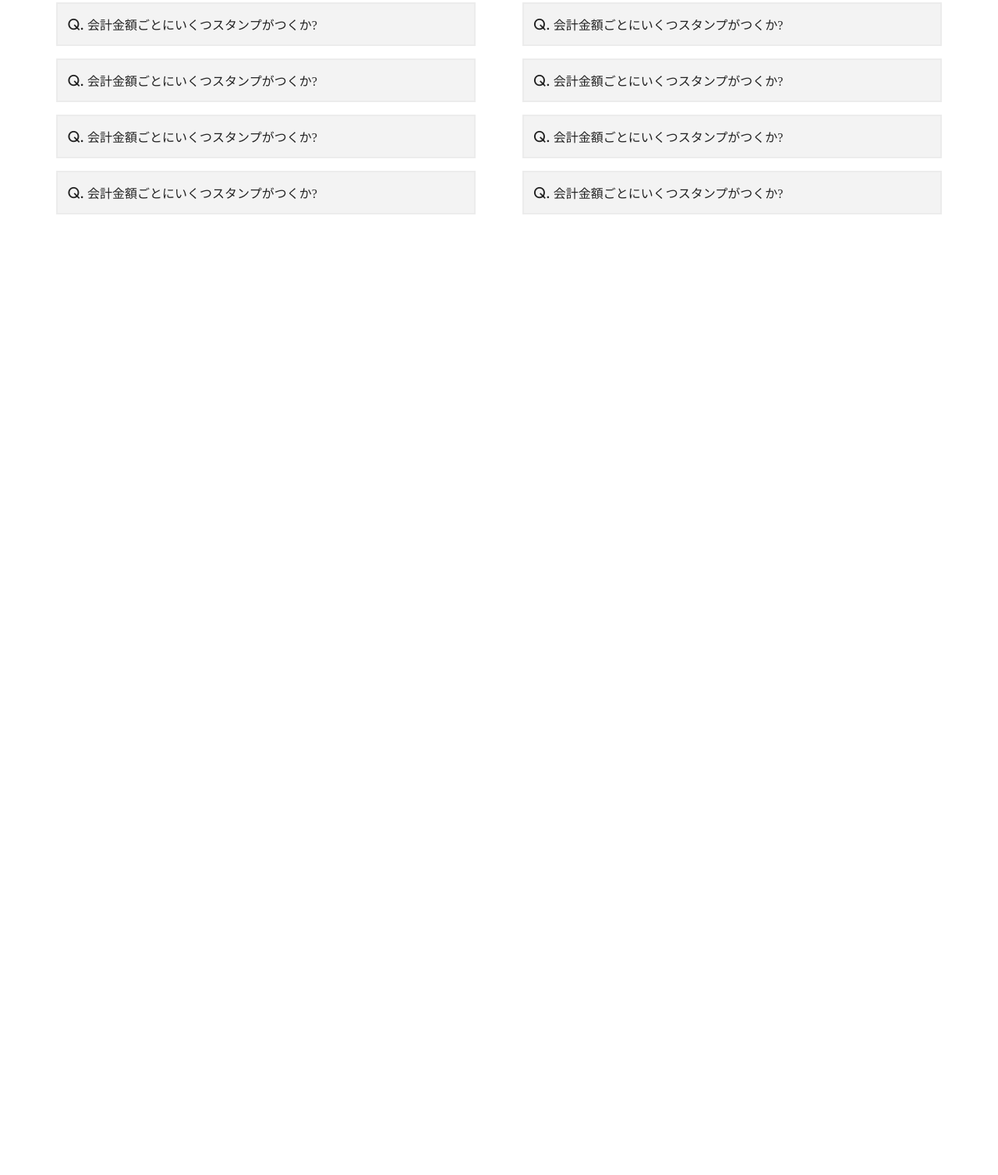
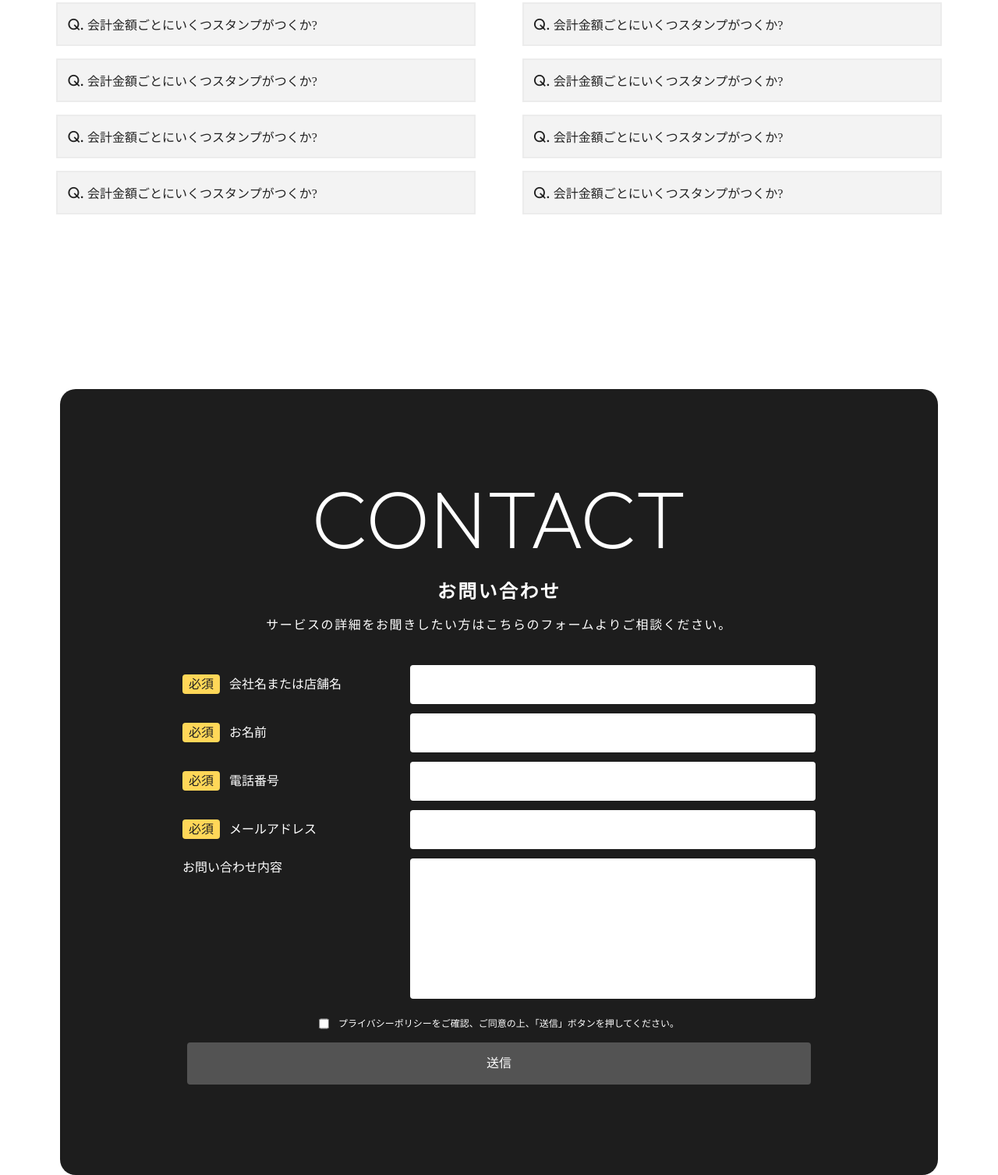
Before and after one commit to Tducdz/Gigaripi-PC, a website: page index.html in a window 1280 px wide. Shown: the part 9573-11080 px from the top of the page at 78% size. Before the commit the page ends 10072 px from the top, so only its background shows below. Drawn offline with Linux system fonts and the light colour scheme; a web font is replaced by a local one.

Commit message:
feat: contact

```diff
--- a/index.html
+++ b/index.html
@@ -19,6 +19,7 @@
       <section id="functions"></section>
       <section id="plans"></section>
       <section id="tutorial"></section>
+      <section id="contact"></section>
     </main>
 
     <footer></footer>
--- /dev/null
+++ b/src/components/contact.html
@@ -0,0 +1,85 @@
+<div class="bg-[#1d1d1d] text-white pt-22 pb-29 rounded-[20px] w-[88%] mx-auto">
+  <p class="font-[Outfit] text-[6.5rem] font-extralight text-center">CONTACT</p>
+  <p class="text-2xl font-bold text-center tracking-widest">お問い合わせ</p>
+  <p class="tracking-widest text-center leading-13.5">
+    サービスの詳細をお聞きしたい方はこちらのフォームよりご相談ください。
+  </p>
+  <div class="w-[812px] mx-auto pt-6 pb-3">
+    <div class="flex items-center justify-between gap-16 pb-3">
+      <label for="company" class="left-0"
+        ><span class="px-2 py-1 bg-[#FFD758] text-[#222] rounded-sm mr-3"
+          >必須</span
+        >会社名または店舗名</label
+      ><input
+        class="bg-white w-130 h-12.5 rounded-sm p text-black px-4"
+        id="company"
+        type="text"
+        autocomplete="on"
+      />
+    </div>
+
+    <div class="flex items-center justify-between gap-16 pb-3">
+      <label for="name" class="left-0"
+        ><span class="px-2 py-1 bg-[#FFD758] text-[#222] rounded-sm mr-3"
+          >必須</span
+        >お名前</label
+      ><input
+        class="bg-white w-130 h-12.5 rounded-sm p text-black px-4"
+        id="name"
+        type="text"
+        autocomplete="on"
+      />
+    </div>
+
+    <div class="flex items-center justify-between gap-16 pb-3">
+      <label for="phone" class="left-0"
+        ><span class="px-2 py-1 bg-[#FFD758] text-[#222] rounded-sm mr-3"
+          >必須</span
+        >電話番号</label
+      ><input
+        class="bg-white w-130 h-12.5 rounded-sm p text-black px-4"
+        id="phone"
+        type="tel"
+        autocomplete="on"
+      />
+    </div>
+
+    <div class="flex items-center justify-between gap-16 pb-3">
+      <label for="email" class="left-0"
+        ><span class="px-2 py-1 bg-[#FFD758] text-[#222] rounded-sm mr-3"
+          >必須</span
+        >メールアドレス</label
+      ><input
+        class="bg-white w-130 h-12.5 rounded-sm p text-black px-4"
+        id="email"
+        type="email"
+        autocomplete="on"
+      />
+    </div>
+
+    <div class="flex justify-between gap-16 pb-3">
+      <label for="email" class="left-0">お問い合わせ内容</label
+      ><input
+        class="bg-white w-130 h-45 rounded-sm"
+        p
+        text-black
+        px-4
+        id="email"
+        type="email"
+        autocomplete="on"
+      />
+    </div>
+  </div>
+
+  <div class="flex justify-center">
+    <input type="checkbox" id="confirm" />
+    <label class="text-center text-xs ml-3" for="confirm"
+      >プライバシーポリシーをご確認、ご同意の上、「送信」ボタンを押してください。</label
+    >
+  </div>
+  <div
+    class="leading-13.5 bg-[#535353] w-[50rem] mt-4 rounded-sm cursor-pointer mx-auto text-center"
+  >
+    <button type="submit">送信</button>
+  </div>
+</div>
--- a/src/js/main.js
+++ b/src/js/main.js
@@ -13,3 +13,4 @@ loadComponents("feature", "feature.html");
 loadComponents("functions", "functions.html");
 loadComponents("plans", "plans.html");
 loadComponents("tutorial", "tutorial.html");
+loadComponents("contact", "contact.html");
```
Also changed, not shown: src/output.css.
